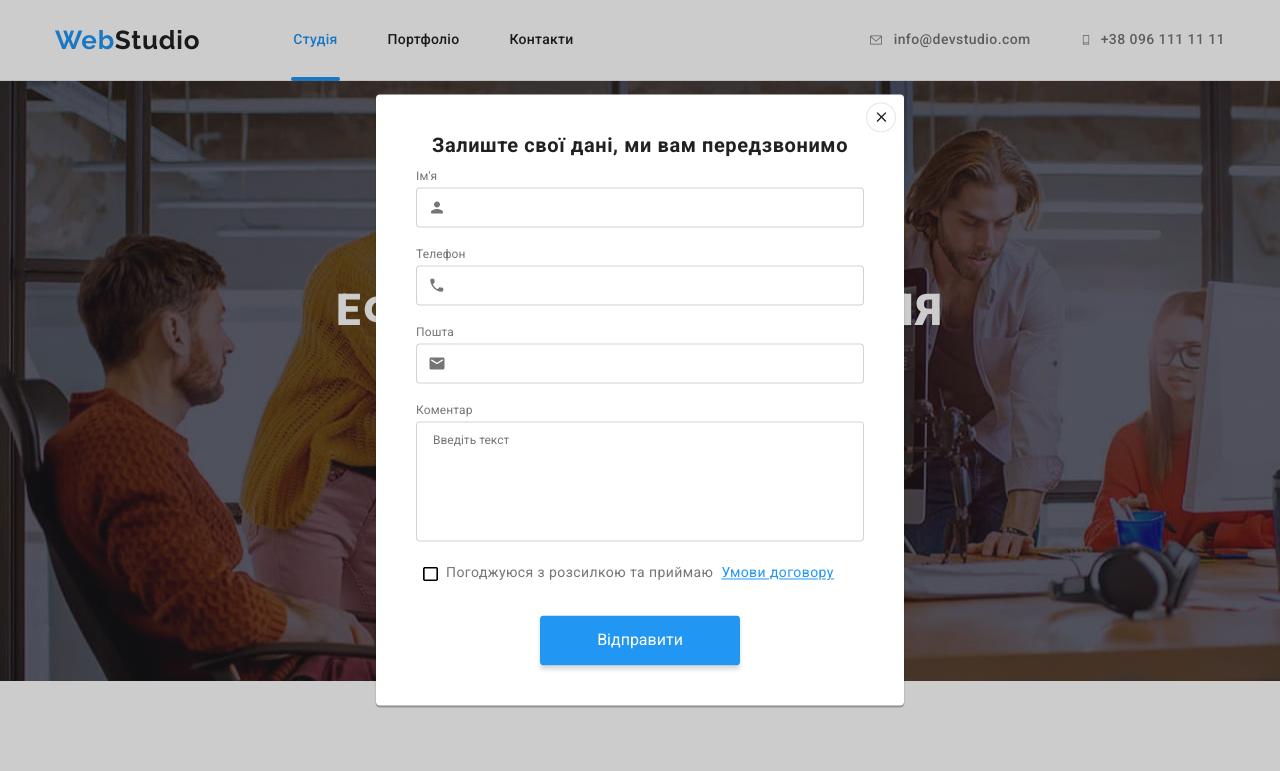
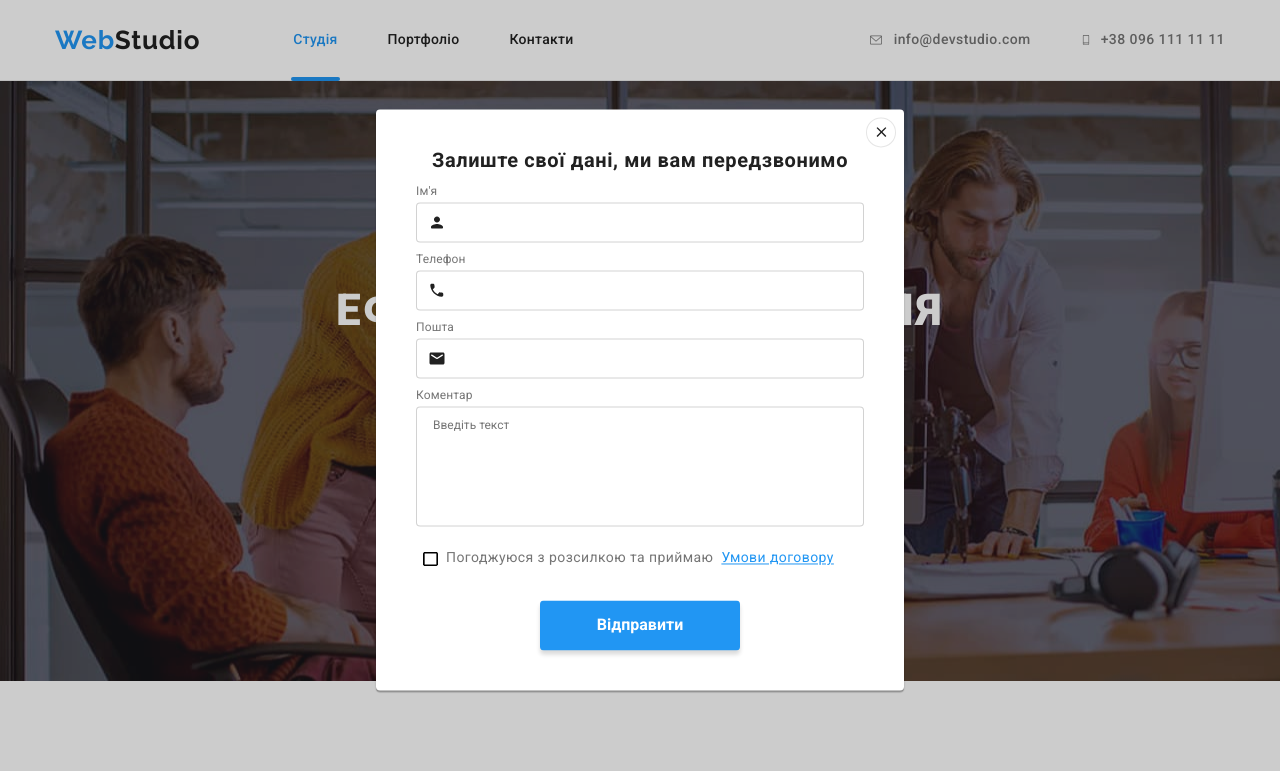
Before and after one commit to MikeBeekeeper/goit-markup-hw-06, a plain HTML site: page index.html in a window 1280 px wide. Both pictures are taken after a click on the button "Замовити послугу". Shown: the top 771 px of the page. Drawn offline with nearby package versions, Linux system fonts and the light colour scheme.

Commit message:
fixed homework6

```diff
--- a/css/style.css
+++ b/css/style.css
@@ -243,26 +243,7 @@ img {
   transition: opacity 250ms cubic-bezier(0.4, 0, 0.2, 1), visibility 250ms cubic-bezier(0.4, 0, 0.2, 1);
 }
 
-.terms-label {
-  display: flex;
-  align-items: center;
-  gap: 8px;
-  font-size: 14px;
-  line-height: 1.71;
-  letter-spacing: 0.03em;
-  color: #757575;
-}
 
-.terms-link {
-  color: var(--accent-color);
-}
-
-.hero-terms-checkbox:checked + .hero-form-icon {
-  fill: transparent;
-  background-image: url(../images/icon-check.svg);
-  background-size: contain;
-
-}
 
 .modal-window {
   position: absolute;
@@ -289,16 +270,18 @@ img {
 }
 
 .hero-form-label {
-  position: relative;
   display: block;
-
+  margin-bottom: 10px;
   width: 100%;
-  margin-bottom: 10px;
   font-size: 12px;
   line-height: 1.17;
   letter-spacing: 0.01em;
   color: var(--secondary-color);
   text-align: left;
+}
+
+.hero-form-label:last-child {
+  margin-bottom: 20px;
 }
 
 .hero-form-field {
@@ -307,18 +290,22 @@ img {
   width: 100%;
   height: 40px;
   margin-top: 4px;
-  margin-bottom: 20px;
   padding-left: 42px;
   border: 1px solid rgba(33, 33, 33, 0.2);
   border-radius: 4px;
 
 }
 
+.form-field-wrap {
+  position: relative;
+}
+
 .hero-field-icon {
   position: absolute;
   top: 50%;
+  transform: translateY(-50%);
   left: 12px;
-  fill: currentColor;
+  fill: var(--primary-color);
 }
 
 .hero-form-field.comments {
@@ -357,6 +344,28 @@ outline: transparent;
   fill: var(--accent-color);
 }
 
+.terms-label {
+  display: flex;
+  align-items: center;
+  gap: 8px;
+  font-size: 14px;
+  line-height: 1.71;
+  letter-spacing: 0.03em;
+  color: #757575;
+  margin-top: 20px;
+}
+
+.terms-link {
+  color: var(--accent-color);
+}
+
+.hero-terms-checkbox:checked+.hero-form-icon {
+  fill: transparent;
+  background-image: url(../images/icon-check.svg);
+  background-size: contain;
+
+}
+
 .hero-submit-btn {
   min-width: 200px;
   min-height: 50px;
@@ -364,6 +373,7 @@ outline: transparent;
   margin-top: 30px;
   cursor: pointer;
 
+  font-weight: 700;
   color:var(--white-color);
   background-color: var(--accent-color);
   box-shadow: 0px 4px 4px rgba(0, 0, 0, 0.15);
@@ -876,7 +886,7 @@ margin-bottom: 20px;
   height: 50px;
   padding: 10px 28px;
 
-
+  font-weight: 700;
   background-color: var(--accent-color);
   box-shadow: 0px 4px 4px rgba(0, 0, 0, 0.15);
   border-radius: 4px;
--- a/index.html
+++ b/index.html
@@ -62,26 +62,32 @@
               <b class="hero-form-title">Залиште свої дані, ми вам передзвонимо</b>
               <label class="hero-form-label">
                 Ім'я
+                <div class="form-field-wrap">
                   <input class="hero-form-field" type="text" name="name">
                   <svg class="hero-field-icon" width="18px" height="18px">
                     <use href="./images/symbol-defs.svg#icon-person-black"></use>
                   </svg>
+                </div>
               </label>
               <label class="hero-form-label">
                 Телефон
+                <div class="form-field-wrap">
                   <input class="hero-form-field" type="tel" name="number">
                   <svg class="hero-field-icon" width="18px" height="18px">
                     <use href="./images/symbol-defs.svg#icon-phone-black"></use>
                   </svg>
+                </div>
               </label>
               <label class="hero-form-label">
                 Пошта
+                <div class="form-field-wrap">
                   <input class="hero-form-field" type="email" name="email">
                   <svg class="hero-field-icon" width="18px" height="18px">
                     <use href="./images/symbol-defs.svg#icon-email-black"></use>
                   </svg>
+                </div>
               </label>
-              <label class="hero-form-label">
+              <label class="hero-form-label comment">
                 Коментар
                 <textarea  class="hero-form-field comments" name="comments" placeholder="Введіть текст" ></textarea>
               </label>
```
Lines whose indentation alone changed are shown as unchanged.
